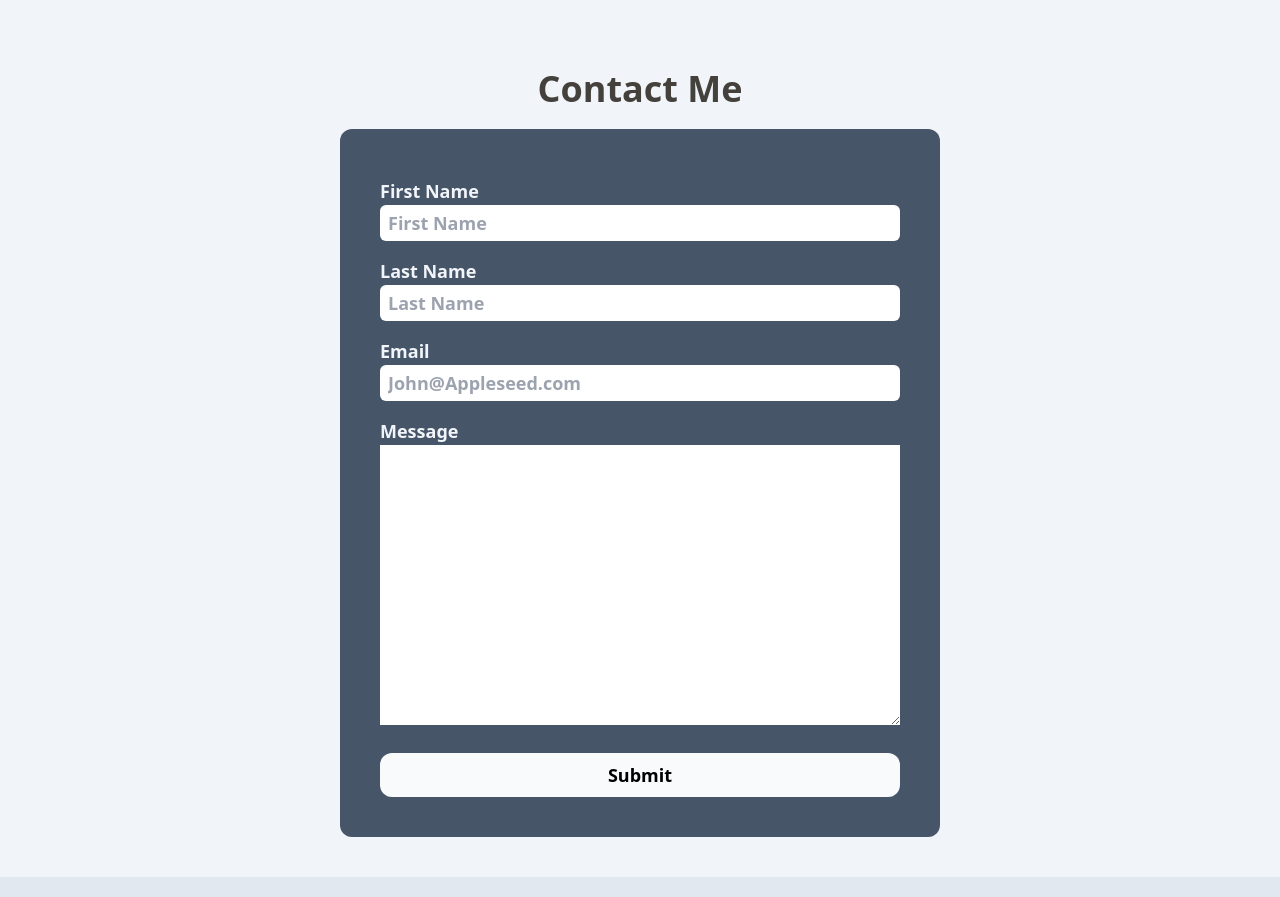
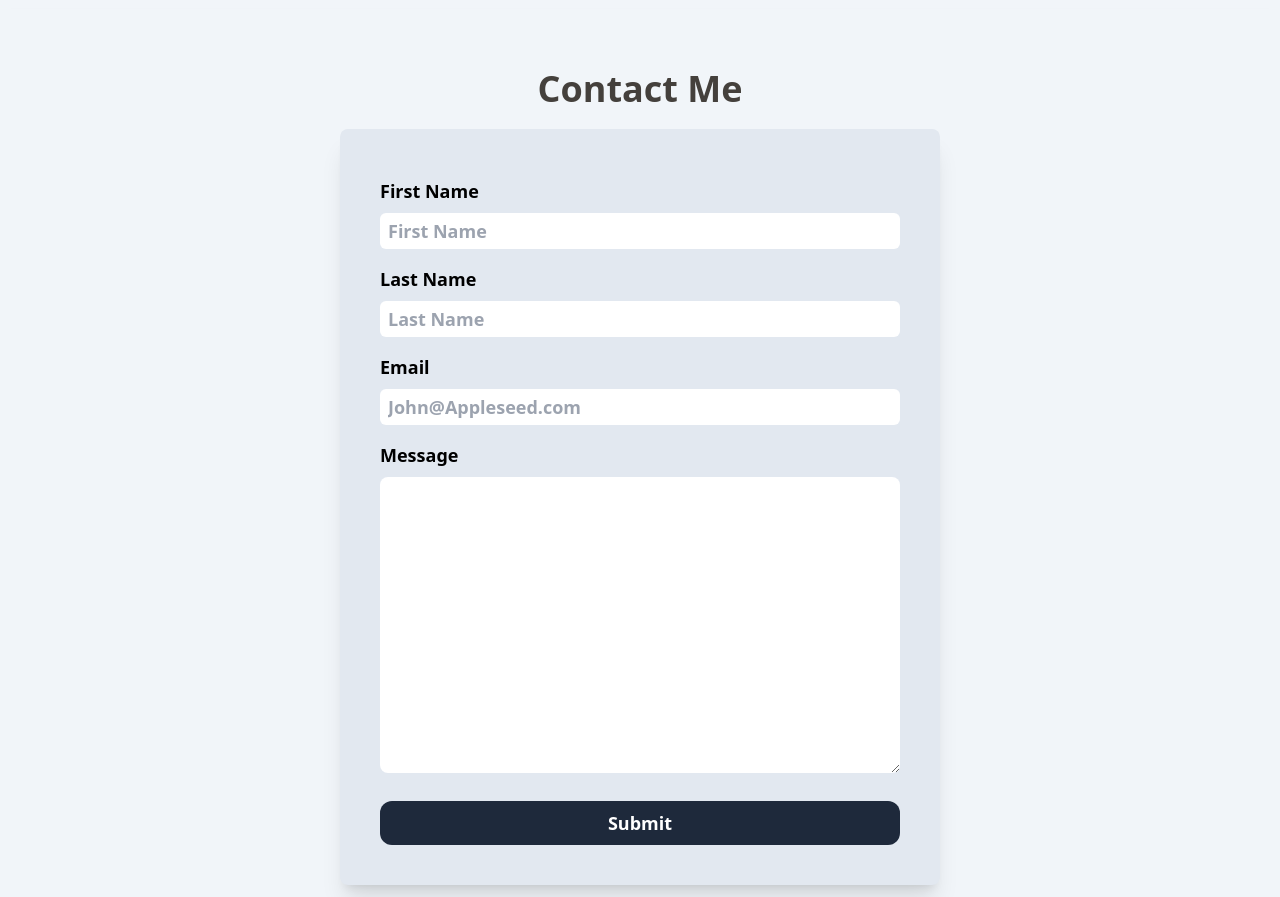
Before and after one commit to GeoCort/GeoCort.github.io, a website: page index.html in a window 1280 px wide. Shown: the part 1900-2797 px from the top of the page. Drawn offline with Linux system fonts and the light colour scheme.

Commit message:
Added a logo and mobile spacing in hero/ form fixes

```diff
--- a/index.html
+++ b/index.html
@@ -9,9 +9,9 @@
     <title>George Cortes' Website</title>
 </head>
 <body class="bg-slate-100 ">
-    <header class="h-20  text-3xl flex justify-between items-center p-10">
-        <div>
-            <h4 class="text-3xl">George Cortes</h4>
+    <header class="h-20  text-3xl flex justify-between items-center p-10 bg-slate-200">
+        <div class="w-12 h-12 ">
+            <img src="/assets/project-images/customeLogo.png" class="rounded-full">
         </div>
         <nav class="lg:flex hidden items-center  gap-5">
             <a  href="/" class=" hover:text-zinc-600 hover:underline hover:underline-offset-4">Home</a>
@@ -38,11 +38,11 @@
                 <img src="./assets/profile-imgs/pngtree-pink-cute-cat-icon-animal-png-yuri-png-image_8188672.png" class="w-full h-full justify-items-center rounded-full">
             </div>
             <!-- Text Side -->
-            <div class=" lg:col-span-6 text-2xl font-semibold text-center gap-5 flex flex-col">
+            <div class=" lg:col-span-6 text-2xl font-semibold text-center gap-6 flex flex-col">
                 <p class="font-normal text-xl ">Hi, i'm</p>
                 <h2 class="text-5xl py-2  ">George Cortes</h2>
                 <h3 class="italic text-3xl text-zinc-600" >Web Developer</h3>
-                <div class="text-xl font-semibold flex gap-5 ">
+                <div class="text-xl font-semibold flex gap-5 flex-col justify-center items-center sm:flex-row  ">
                     <button class=" rounded-3xl shadow-lg p-4 w-40 border-2 border-stone-700 hover:text-slate-50 hover:bg-stone-700">Download CV</button>
                     <a href="#contact"><button class="w-40 shadow-lg bg-stone-800 p-4 rounded-3xl text-slate-50 hover:bg-slate-50 hover:text-stone-700 hover:border-stone-700 hover:border-2 ">Get In Touch</button></a>
                 </div>
@@ -142,24 +142,24 @@
         <!-- Contact -->
          <section class="p-10 shadow-lg" id="contact">
             <h2 class="text-center text-stone-700 text-4xl font-bold py-5">Contact Me</h2>
-            <form class="bg-slate-600 rounded-xl p-10 w-10/12 xl:w-2/4 m-auto text-lg font-semibold text-slate-100 *:py-2">
-                <div class="flex flex-col">
+            <form class="bg-slate-200  shadow-xl rounded-lg p-10 w-10/12 xl:w-2/4 m-auto text-lg font-semibold text-black  *:py-2">
+                <div class="flex flex-col gap-2">
                     <label>First Name</label>
-                    <input class="p-1 px-2 rounded-md text-black " type="text" placeholder="First Name" required max="50">
+                    <input class="p-1 px-2 rounded-md  " type="text" placeholder="First Name" required max="50">
                 </div>
-                <div class="flex flex-col">
+                <div class="flex flex-col gap-2">
                     <label>Last Name</label>
-                    <input class="p-1 px-2 rounded-md text-black " type="text" placeholder="Last Name" required>
+                    <input class="p-1 px-2 rounded-md " type="text" placeholder="Last Name" required>
                 </div>
-                <div class="flex flex-col">
+                <div class="flex flex-col gap-2">
                     <label> Email</label>
-                    <input class="p-1 px-2 rounded-md text-black " type="email" placeholder="John@Appleseed.com" required>
+                    <input class="p-1 px-2 rounded-md " type="email" placeholder="John@Appleseed.com" required>
                 </div>
-                <div class="flex flex-col">
+                <div class="flex flex-col gap-2">
                     <label>Message</label>
-                    <textarea cass="p-1 px-2 rounded-lg text-black " rows="10" cols="50" class=""></textarea>
+                    <textarea class="rounded-lg p-2  " rows="10" cols="50"></textarea>
                 </div>
-                <button class=" rounded-xl w-full bg-slate-50 text-black mt-[20px] hover:bg-slate-800 hover:text-white"> Submit</button>
+                <button class=" rounded-xl w-full hover:bg-slate-50 hover:text-black mt-[20px] bg-slate-800 text-white"> Submit</button>
             </form>
          </section>
         <!-- Footer -->
```
Also changed, not shown: assets/project-images/customeLogo.png (added), output.css.
